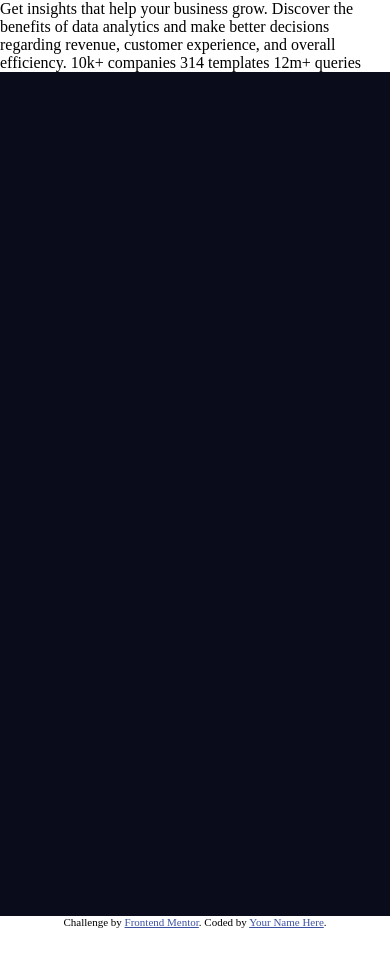
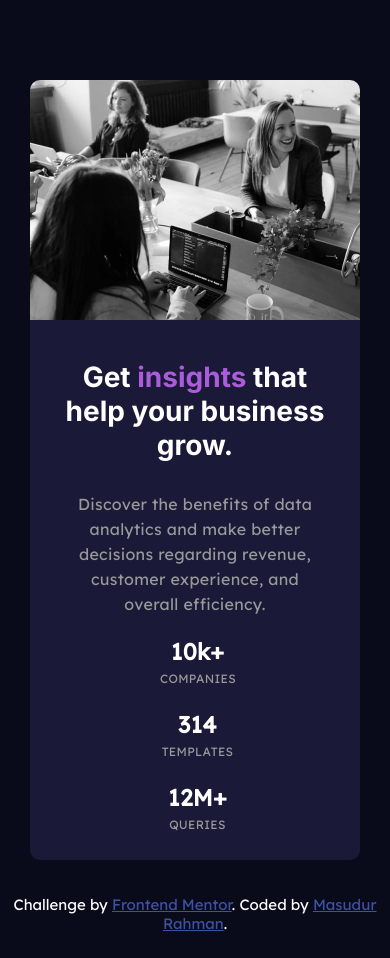
Before and after one commit to Masud8851/Stats-preview-card-component, a plain HTML site: page index.html in a window 390 px wide. Before the commit the page ends 928 px from the top, so only its background shows below. Drawn offline with Linux system fonts and the light colour scheme.

Commit message:
Stats-preview

```diff
--- a/index.html
+++ b/index.html
@@ -2,42 +2,61 @@
 <html lang="en">
 	<head>
 		<meta charset="UTF-8" />
-		<meta name="viewport" content="width=device-width, initial-scale=1.0" />
+		<meta name="viewport" content="width = device-width, initial-scale = 1.0" />
 		<!-- displays site properly based on user's device -->
-
 		<link
 			rel="icon"
 			type="image/png"
 			sizes="32x32"
 			href="./images/favicon-32x32.png"
 		/>
+		<link rel="stylesheet" type="text/css" href="style.css" />
+		<title>Stats preview card component</title>
+	</head>
 
-		<title>Frontend Mentor | Stats preview card component</title>
+	<body>
+		<div class="stat-card">
+			<div class="content">
+				<div class="top">
+					<h1>Get <span>insights</span> that help your business grow.</h1>
+				</div>
+				<div class="middle">
+					<p>
+						Discover the benefits of data analytics and make better decisions
+						regarding revenue, customer experience, and overall efficiency.
+					</p>
+				</div>
+				<div class="end">
+					<ul>
+						<li class="first">
+							<p><span>10k+</span> <br />companies</p>
+						</li>
+						<li>
+							<p><span>314</span> <br />templates</p>
+						</li>
+						<li>
+							<p><span>12m+</span> <br />queries</p>
+						</li>
+					</ul>
+				</div>
+			</div>
+			<img
+				srcset="
+					images\image-header-mobile.jpg  654w,
+					images\image-header-desktop.jpg 540w
+				"
+				sizes="(max-width: 768px) 654px,
+                  540px"
+				src="images/image-header-desktop.jpg"
+				alt="Header Image"
+			/>
+		</div>
 
-		<link rel="stylesheet" href="style.css" />
-
-		<style>
-			.attribution {
-				font-size: 11px;
-				text-align: center;
-			}
-			.attribution a {
-				color: hsl(228, 45%, 44%);
-			}
-		</style>
-	</head>
-	<body>
-		Get insights that help your business grow. Discover the benefits of data
-		analytics and make better decisions regarding revenue, customer experience,
-		and overall efficiency. 10k+ companies 314 templates 12m+ queries
-
-		<div class="container"></div>
-
-		<div class="attribution">
+		<footer class="attribution">
 			Challenge by
 			<a href="https://www.frontendmentor.io?ref=challenge" target="_blank"
 				>Frontend Mentor</a
-			>. Coded by <a href="#">Your Name Here</a>.
-		</div>
+			>. Coded by <a href="#">Masudur Rahman</a>.
+		</footer>
 	</body>
 </html>
--- a/style.css
+++ b/style.css
@@ -1,11 +1,182 @@
-*{
+@import url('https://fonts.googleapis.com/css2?family=Inter:wght@400;700&family=Lexend+Deca&display=swap');
+
+* {
     margin: 0;
     padding: 0;
     box-sizing: border-box;
 }
 
-.container{
-    background: #0a0c1b;
+body {
+    font-family: 'Inter', sans-serif;
+    font-family: 'Lexend Deca', sans-serif;
+    background-color: hsl(233, 47%, 7%);
     width: 100%;
-    min-height: 100vh;
+    height: 100%;
 }
+
+.stat-card {
+    display: grid;
+    grid-template-columns: 1fr 1fr;
+    grid-column-gap: 0;
+    width: auto;
+    max-width: 1110px;
+    height: auto;
+    max-height: 450px;
+    background-color: hsl(244, 38%, 16%);
+    margin: 175px 165px;
+    position: relative;
+    border-radius: 10px;
+}
+
+.content {
+    margin: 60px 70px;
+    color: hsl(0, 0%, 100%);
+    position: relative;
+}
+
+.top {
+    font-family: 'Inter', sans-serif;
+    font-size: 700;
+}
+
+.top span {
+    color: hsl(277, 64%, 61%);
+}
+
+.middle {
+    margin-top: 30px;
+    margin-bottom: 70px;
+}
+
+.middle p {
+    font-family: 'Lexend Deca', sans-serif;
+    font-weight: 400;
+    letter-spacing: 0.3px;
+    line-height: 25px;
+    color: hsl(0, 0%, 60%);
+}
+
+ul {
+    display: flex;
+    align-items: stretch;
+    justify-content: space-between;
+    width: 50%;
+    position: absolute;
+    left: 0;
+    top: 200px;
+    margin: 30px auto;
+}
+
+li {
+    padding-right: 55px;
+    list-style-type: none;
+}
+
+li p {
+    text-transform: uppercase;
+    font-size: 12px;
+    color: hsl(0, 0%, 60%);
+    letter-spacing: 0.3px;
+    line-height: 23px;
+}
+
+li p span {
+    font-size: 23px;
+    font-weight: 700;
+    letter-spacing: 0.3px;
+    color: white;
+}
+
+.first p span {
+    text-transform: lowercase;
+}
+
+img {
+    position: absolute;
+    width: 50%;
+    right: 0;
+    height: 100%;
+}
+
+@media (max-width: 768px) {
+    body {
+        background-color: hsl(233, 47%, 7%);
+        width: 100%;
+        height: 100%;
+    }
+
+    .stat-card {
+    display: grid;
+    grid-template-rows: 1fr 1fr;
+    grid-row-gap: 0;
+    grid-template-columns: none;
+    width: auto;
+    max-width: 350px;
+    height: auto;
+    max-height: 780px;
+    background-color: hsl(244, 38%, 16%);
+    margin: 80px 30px;
+    position: relative;
+    border-radius: 10px;
+    }
+
+    img {
+        position: absolute;
+        width: 100%;
+        height: 240px;
+        border-top-right-radius: 10px;
+        border-top-left-radius: 10px;
+    }
+
+    .content {
+    margin: 280px 35px 30px 35px;
+    color: hsl(0, 0%, 100%);
+    position: relative;
+    }
+
+    .top {
+        text-align: center;
+        font-size: 14px;
+        margin-top: 0px;
+        margin-bottom: 10px;
+    }
+
+    .middle {
+        text-align: center;
+        position: relative;
+    }
+
+    .end {
+        position: absolute;
+        top: 60px;
+        width: 100%;
+    }
+
+    .end ul {
+        display: inline-block;
+        margin: 20px 95px;
+    }
+
+    .end ul li {
+        margin-bottom: 23px;
+        align-items: center;
+        text-align: center;
+    }
+
+    footer {
+        font-size: 15px;
+        margin-bottom: 25px;
+        text-align: center;
+    }
+}
+
+footer {
+    font-size: 15px;
+    text-align: center;
+    margin-top: -45px;
+    color: white;
+}
+
+footer a {
+    color: hsl(228, 45%, 44%);
+}
```
Also changed, not shown: 1 other file.
